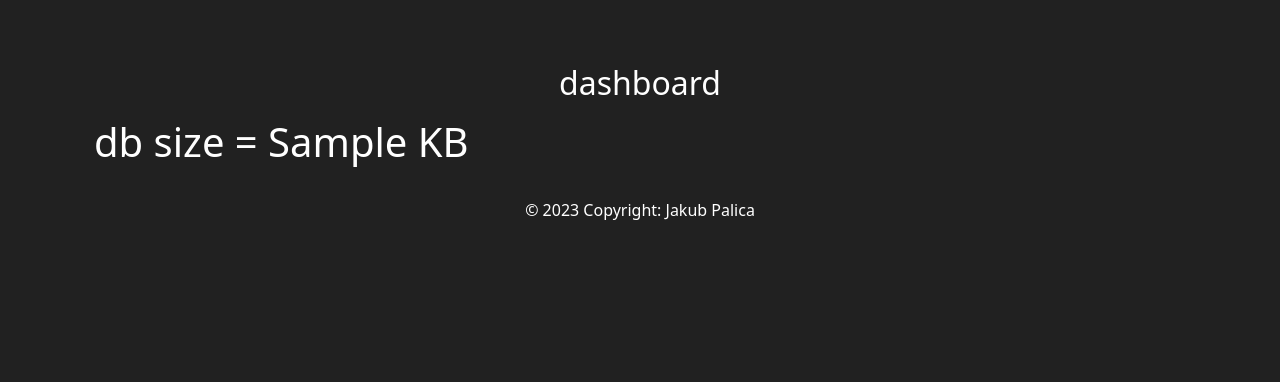
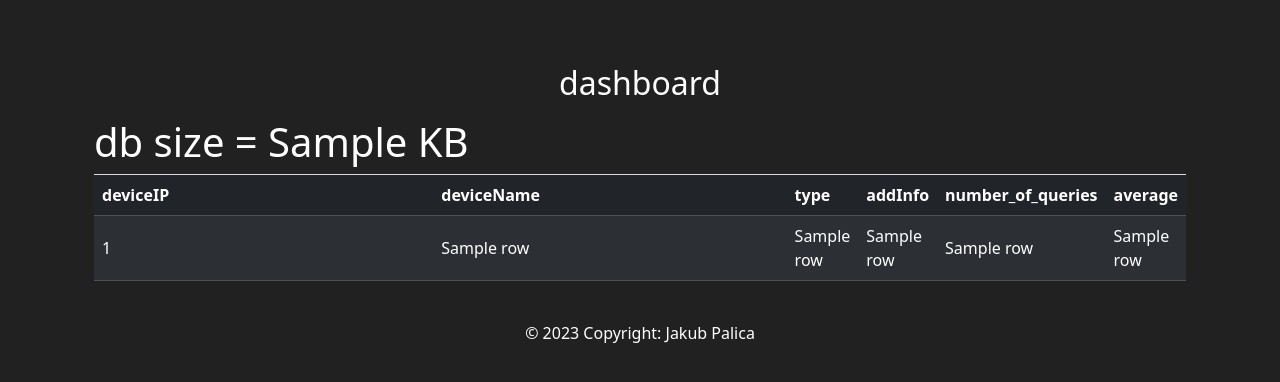
Before and after one commit to gibonson/AuqaDriver, a Flask app: template mainApp/templates/dashboard.html in a window 1280 px wide. Shown: the part 66-448 px from the top of the page. Run offline with Flask 3, Linux system fonts and the light colour scheme; the template is opened without the code that fills it: most values are stand-ins (such as "Sample title", 1, 10 or a date in 2020).

Commit message:
dashboard update

```diff
--- a/mainApp/templates/dashboard.html
+++ b/mainApp/templates/dashboard.html
@@ -10,5 +10,33 @@ dashboard
 
 <h1>db size = {{ dbSizeKB }} KB</h1>
 
+<div class="table-responsive">
+    <table class="table table-dark table-striped align-middle">
+        <thead>
+            <tr>
+                <th scope="col">deviceIP</th>
+                <th scope="col">deviceName</th>
+                <th scope="col">type</th>
+                <th scope="col">addInfo</th>
+                <th scope="col">number_of_queries</th>
+                <th scope="col">average</th>
+            </tr>
+        </thead>
+        <tbody>
+            {% for row in sqlTable %}
+            <tr>
+                <td>{{row[0]}}</td>
+                <td>{{row[1]}}</td>
+                <td>{{row[2]}}</td>
+                <td>{{row[3]}}</td>
+                <td>{{row[4]}}</td>
+                <td>{{row[5]}}</td>
+            </tr>
+            {% endfor %}
+        </tbody>
+    </table>
+</div>
+
+
 </div>
 {% endblock %}
```
Also changed, not shown: mainApp/routes.py (+8 -3 lines).
